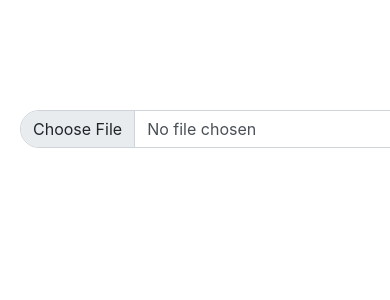
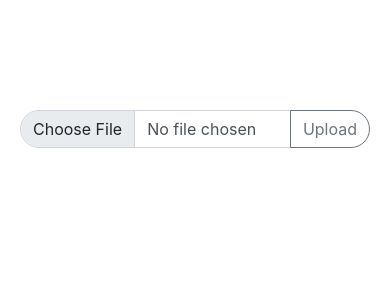
Before and after one commit to Pythonidaer/resume_equalizer, a Flask app: page / in a window 390 px wide; the page is wider, and only the part inside the window is pictured. Shown: the part 280-580 px from the top of that part. Run offline with Flask 2, Linux system fonts and the light colour scheme; some libraries are stand-ins or nearby versions.

Commit message:
'myStylesAreAmateurish'

```diff
--- a/assets/styles/styles.css
+++ b/assets/styles/styles.css
@@ -84,7 +84,8 @@ button.btn.btn-primary.ml-auto {
 }
 
 form {
-  width: 584px;
+  max-width: 736px;
+  min-width: 600px;
   margin-top: auto;
   margin-bottom: auto;
   margin-left: auto;
@@ -156,6 +157,7 @@ footer.mt-auto.container-md.d-flex.align {
   form {
     margin-left: 8px;
     margin-right: 8px;
+    min-width: 0;
     max-width: 736px;
   }
 
```
